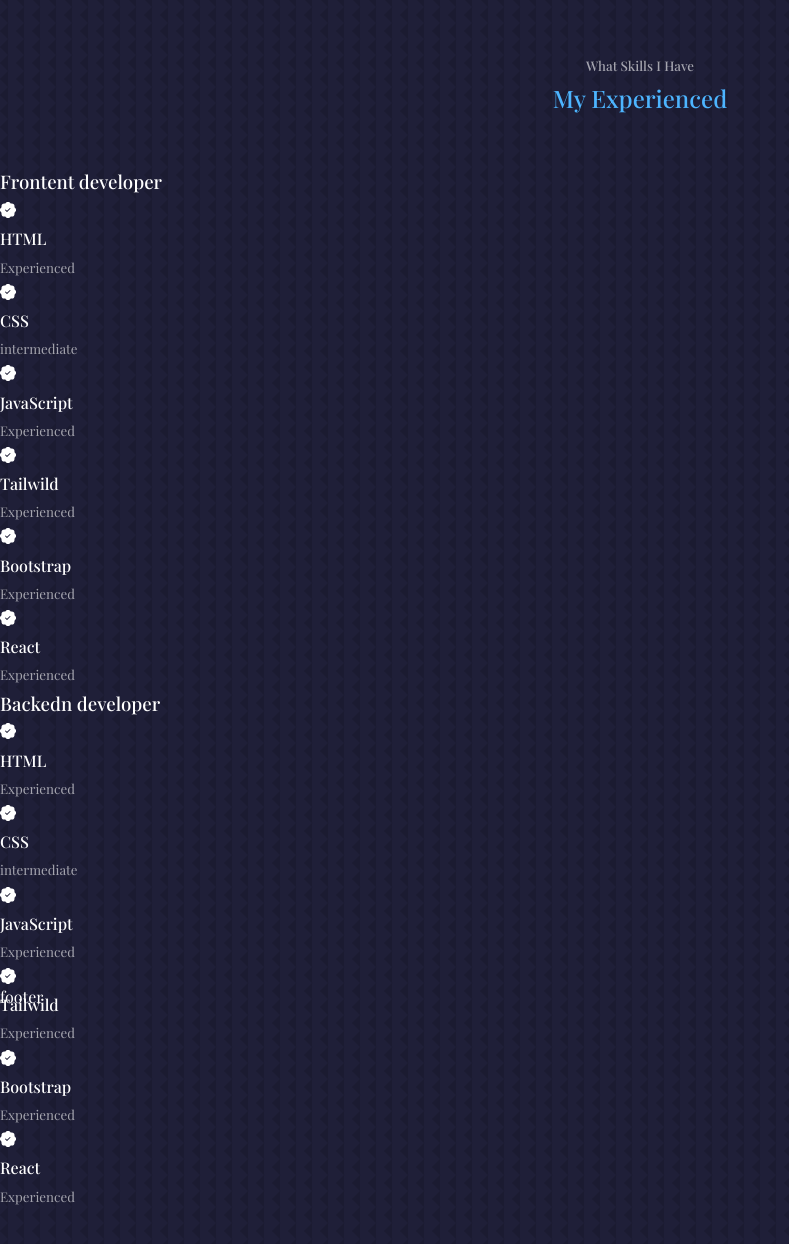
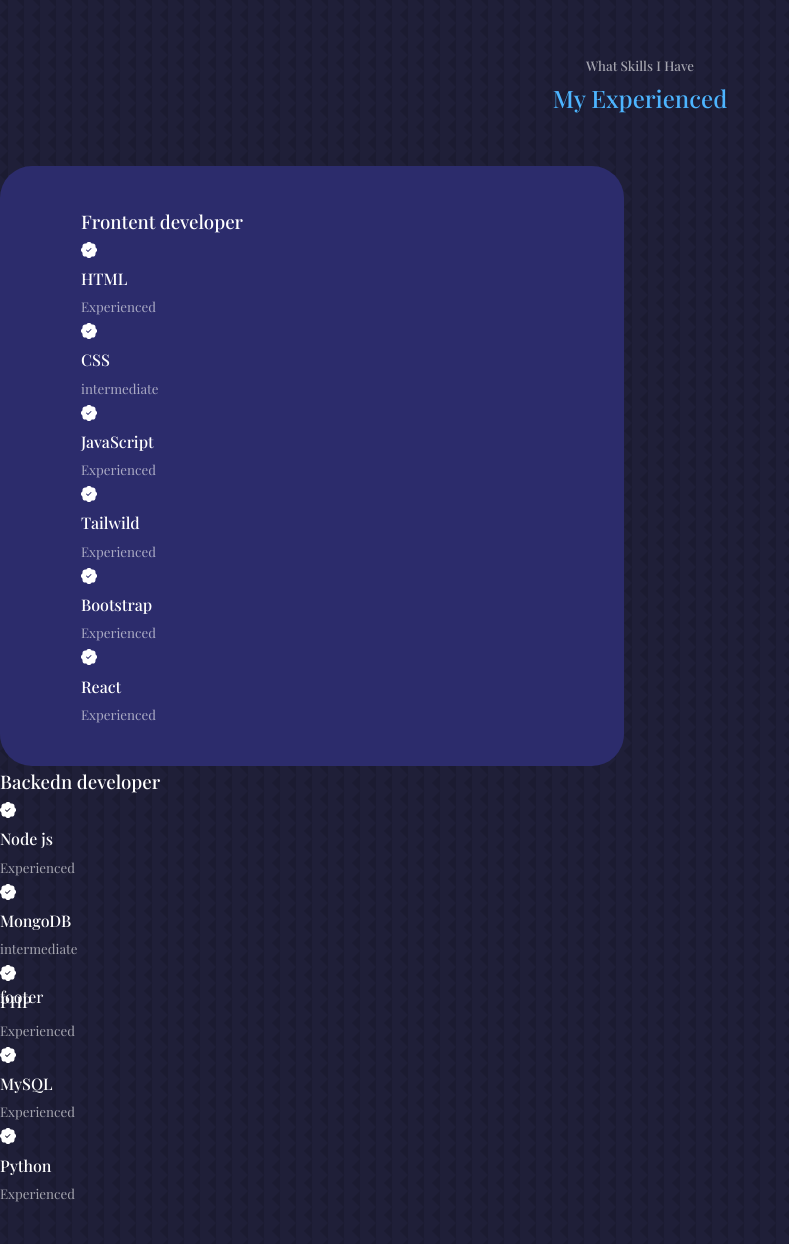
Before and after one commit to muhamedmahu/courses-in-china, a React (Create React App) app: page / in a window 1280 px wide. Shown: the part 1801-3045 px from the top of the page, without its empty margins (0-789 px from the left). Built offline with nearby package versions, Linux system fonts and the light colour scheme; a web font is replaced by a local one.

Commit message:
experienced

```diff
--- a/src/components/expirience/Expirience.css
+++ b/src/components/expirience/Expirience.css
@@ -0,0 +1,18 @@
+.experienced__container {
+    display: grid;
+    grid-template-columns: 1fr 1fr;
+    gap: 2rem;
+}
+
+.experienced__container > div {
+    background: var(--color-bg-variant);
+    padding: 2.4rem 5rem;
+    border-radius: 2rem;
+    border: 1px solid transparent;
+}
+
+.experienced__container > div:hover {
+    background: transparent;
+    border-color: var(--color-primary-variant);
+    cursor: default;
+}
--- a/src/components/expirience/Expirience.jsx
+++ b/src/components/expirience/Expirience.jsx
@@ -10,8 +10,8 @@
 <div className="cntainer experienced__container" >
   <div className="experienced__frontend">
     <h3>Frontent developer</h3>
-    <div className="experinced__content">
-      <article className='experience__detail'>
+    <div className="experienced__content">
+      <article className='experienced__detail'>
 <BsPatchCheckFill />
 <h4>HTML</h4>
 <small className='text-light'>Experienced</small>
@@ -55,39 +55,35 @@
     <div className="experinced__content">
       <article className='experience__detail'>
 <BsPatchCheckFill />
-<h4>HTML</h4>
+<h4>Node js</h4>
 <small className='text-light'>Experienced</small>
       </article>
 
       <article className='experience__detail'>
 <BsPatchCheckFill />
-<h4>CSS</h4>
+<h4>MongoDB</h4>
 <small className='text-light'>intermediate</small>
       </article>
 
       <article className='experience__detail'>
 <BsPatchCheckFill />
-<h4>JavaScript</h4>
+<h4>PHP</h4>
 <small className='text-light'>Experienced</small>
       </article>
 
       <article className='experience__detail'>
 <BsPatchCheckFill />
-<h4>Tailwild</h4>
+<h4>MySQL</h4>
 <small className='text-light'>Experienced</small>
       </article>
 
       <article className='experience__detail'>
 <BsPatchCheckFill />
-<h4>Bootstrap</h4>
+<h4>Python</h4>
 <small className='text-light'>Experienced</small>
       </article>
 
-      <article className='experience__detail'>
-<BsPatchCheckFill />
-<h4>React</h4>
-<small className='text-light'>Experienced</small>
-      </article>
+
     </div>
   </div>
 
```
